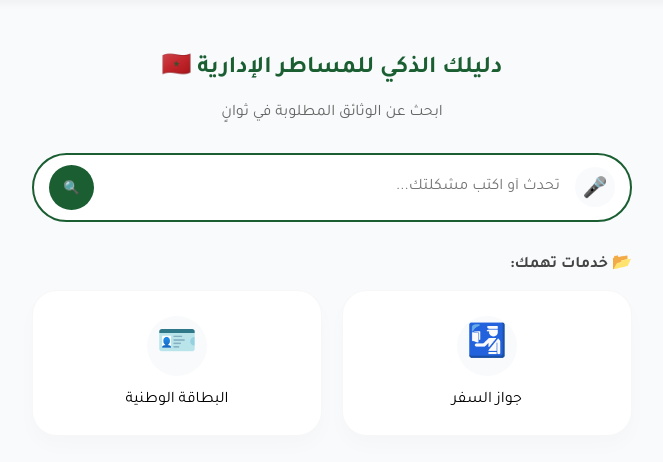
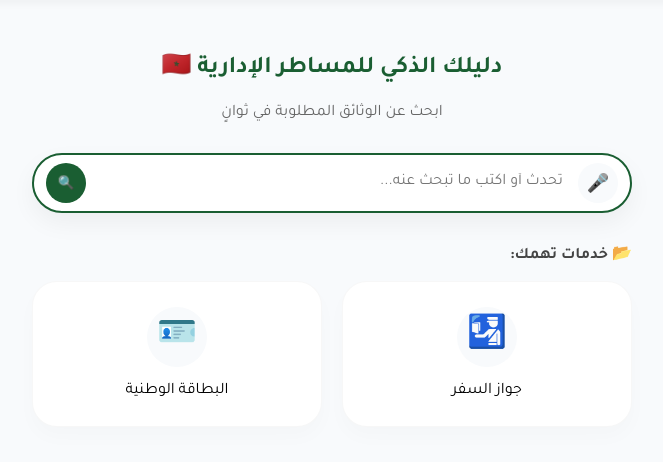
Before and after one commit to younessamsong09-hue/taourirt-app, a Flask app: page / in a window 1280 px wide. Shown: the part 67-529 px from the top of the page, without its empty margins (308-971 px from the left). Run offline with Flask 3, Linux system fonts and the light colour scheme.

Commit message:
Update search_bar.html

```diff
--- a/templates/includes/search_bar.html
+++ b/templates/includes/search_bar.html
@@ -1,51 +1,56 @@
-<div class="search-wrapper" style="position: relative; margin: 30px 0;">
-    <div style="background: white; padding: 10px 15px; border-radius: 50px; box-shadow: var(--shadow); display: flex; align-items: center; border: 2px solid var(--main-green);">
+<div class="search-wrapper" style="position: relative; margin: 20px 0;">
+    <div style="background: white; padding: 8px 12px; border-radius: 50px; box-shadow: 0 10px 25px rgba(0,0,0,0.05); display: flex; align-items: center; border: 2px solid var(--main-green, #1a5e32);">
 
-        <button onclick="startVoice()" id="voice-btn" style="background: #f8fafc; border: none; border-radius: 50%; width: 40px; height: 40px; cursor: pointer; font-size: 20px; transition: 0.3s;">
+        <button onclick="startVoice()" id="voice-btn" style="background: #f8fafc; border: none; border-radius: 50%; width: 40px; height: 40px; cursor: pointer; font-size: 18px; transition: 0.3s; display: flex; align-items: center; justify-content: center;">
             🎤
         </button>
 
-        <input type="text" id="user-query" placeholder="تحدث أو اكتب مشكلتك..."
-               style="flex: 1; border: none; outline: none; font-family: 'Tajawal'; font-size: 16px; padding: 0 15px; background: transparent;">
+        <input type="text" id="user-query" placeholder="تحدث أو اكتب ما تبحث عنه..."
+               style="flex: 1; border: none; outline: none; font-family: 'Tajawal', sans-serif; font-size: 16px; padding: 0 15px; background: transparent; text-align: right;">
 
-        <button onclick="runSearch()" style="background: var(--main-green); border: none; border-radius: 50%; width: 45px; height: 45px; cursor: pointer; color: white; display: flex; align-items: center; justify-content: center; transition: 0.3s;">
+        <button onclick="runSearch()" style="background: var(--main-green, #1a5e32); border: none; border-radius: 50%; width: 40px; height: 40px; cursor: pointer; color: white; display: flex; align-items: center; justify-content: center; transition: 0.3s;">
             🔍
         </button>
     </div>
-    <div id="voice-status" style="text-align: center; font-size: 12px; color: var(--main-green); margin-top: 5px; font-weight: bold; display: none;">
-        🔴 جاري الاستماع.. تحدث الآن
+    <div id="voice-status" style="text-align: center; font-size: 12px; color: #ef4444; margin-top: 8px; font-weight: bold; display: none; animation: blink 1s infinite;">
+        🔴 جاري الاستماع.. تحدث الآن (بالدارجة أو العربية)
     </div>
 </div>
 
+<style>
+    @keyframes blink { 0% { opacity: 1; } 50% { opacity: 0.4; } 100% { opacity: 1; } }
+    #voice-btn.active { background: #ef4444 !important; color: white !important; box-shadow: 0 0 15px rgba(239, 68, 68, 0.4); }
+</style>
+
 <script>
     function startVoice() {
-        if (!('webkitSpeechRecognition' in window)) {
-            alert("عذراً، متصفحك لا يدعم البحث الصوتي. جرب متصفح Chrome.");
+        const recognition = window.SpeechRecognition || window.webkitSpeechRecognition;
+        if (!recognition) {
+            alert("متصفحك لا يدعم البحث الصوتي. جرب Chrome.");
             return;
         }
 
-        const recognition = new webkitSpeechRecognition();
-        recognition.lang = 'ar-MA'; // دعم الدارجة واللغة العربية
+        const rec = new recognition();
+        rec.lang = 'ar-MA';
         const voiceBtn = document.getElementById('voice-btn');
         const status = document.getElementById('voice-status');
 
-        recognition.onstart = () => {
-            voiceBtn.style.background = '#ff4757';
-            voiceBtn.style.color = 'white';
+        rec.onstart = () => {
+            voiceBtn.classList.add('active');
             status.style.display = 'block';
         };
 
-        recognition.onresult = (event) => {
+        rec.onresult = (event) => {
             const text = event.results[0][0].transcript;
             document.getElementById('user-query').value = text;
-            runSearch(); // ابحث تلقائياً بعد سماع الصوت
+            if(typeof runSearch === "function") runSearch();
         };
 
-        recognition.onend = () => {
-            voiceBtn.style.background = '#f8fafc';
+        rec.onend = () => {
+            voiceBtn.classList.remove('active');
             status.style.display = 'none';
         };
 
-        recognition.start();
+        rec.start();
     }
 </script>
```
